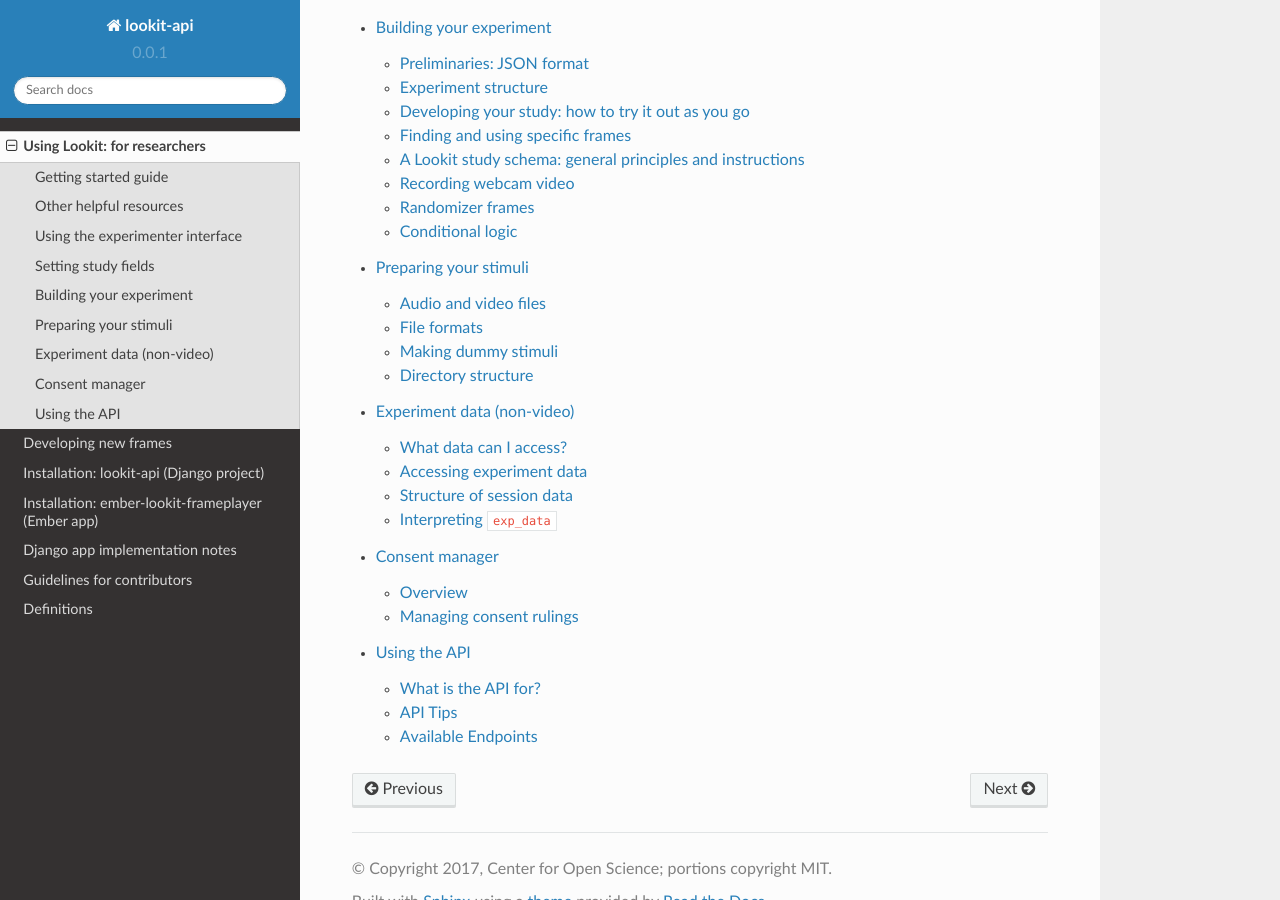
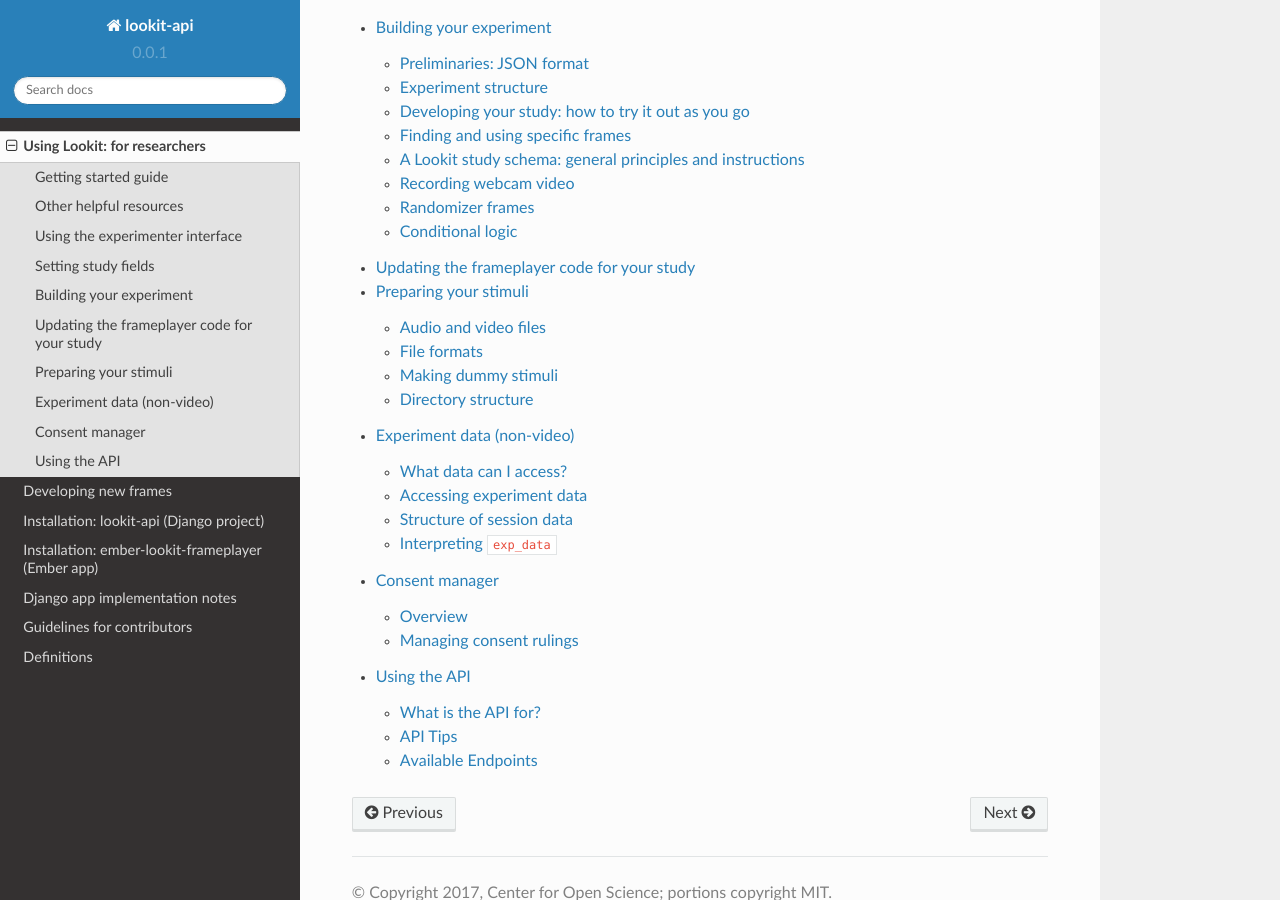
Before and after one commit to lookit/lookit-docs, a Sphinx documentation site: the page built from docs/source/researchers.rst, in a window 1280 px wide and 900 px high, scrolled down 696 px. Built offline with Sphinx 7.4.7 and the Read the Docs theme 2.0.0, drawn with Linux system fonts in a browser that asks for light colours; some of the changed lines change nothing that is shown.

Commit message:
add walkthrough about how to edit code used in a study

```diff
--- /dev/null
+++ b/docs/source/researchers-update-code.rst
@@ -0,0 +1,79 @@
+#############################################
+Updating the frameplayer code for your study
+#############################################
+
+In the future, there may be changes in the Lookit frameplayer code that you want your study to use - for instance, a bug fix for an issue your participants are encountering or a new frame you want to use. (By default, your study keeps chugging along using exactly the same code, so that updates can't change how your study works without your knowledge.) Here's how you can update the code used:
+
+1. Click "Edit study" on the study you want to update.
+
+.. image:: _static/img/update_code/edit_study.png
+    :alt: Edit study button
+
+----------
+
+2. Scroll down to the "Change Study Type and Dependencies" section. You should see a value in the ``last_known_player_sha`` field if you have built study dependencies before, like this:
+
+.. image:: _static/img/update_code/initial_state.png
+    :alt: Filled in sha value
+
+If you want to know more about what code is currently being used, you can go to ``[player_repo_url]/commit/[last_known_player_sha]``. In the example above, that would be `<https://github.com/lookit/ember-lookit-frameplayer/commit/c4ee4a8b5c7921f9b6a4f027de84d7122ebfe1b8`_.
+
+You can edit the ``player_repo_url`` to use a different repo entirely, like your own fork. The steps are the same regardless of which repo you're using, but pointing to your own code is more advanced. We'll focus here on just updating the version of the central Lookit code you're using.
+
+----------
+
+3.
+
+**Option 1**: You can delete the value in ``last_known_player_sha`` and leave it blank to use the default value, which is the most recent version of the Lookit frameplayer code.
+
+.. image:: _static/img/update_code/blank_sha.png
+    :alt: Blank sha value to use default
+
+**Option 2**: You can paste in the ID of the code version you want to use ("commit sha"). You can see what each new commit did and choose one by going to `<https://github.com/lookit/ember-lookit-frameplayer/commits/master>`_. Click the clipboard button (circled) to copy the commit sha.
+
+.. image:: _static/img/update_code/commit_list.png
+    :alt: List of commits to master
+
+By default you will see only commits to the "master" branch of the frameplayer. If you want to use a particular feature branch, you can select it instead:
+
+.. image:: _static/img/update_code/branch_list.png
+    :alt: Dropdown menu of code branches
+
+You can click on any commit for more detail about what was changed. From there you can also see the commit sha (circled).
+
+.. image:: _static/img/update_code/commit_detail.png
+    :alt: Detailed view of commit
+
+Paste the commit sha you want to use into the study edit view:
+
+.. image:: _static/img/update_code/filled_sha.png
+    :alt: Example sha value filled in
+
+----------
+
+4. Click "Save". You will see a warning pop up if your study has already been approved, telling you it will be rejected automatically and require re-review. This is so that Lookit staff can review any new code you're using (in particular if you're using your own repo).
+
+.. image:: _static/img/update_code/click_save.png
+    :alt: Save button
+
+.. image:: _static/img/update_code/save_warning.png
+    :alt: Save warning
+
+----------
+
+5. Because the code you're using is different now, you will need to build preview dependencies before you can see the study preview again, and you will need to build dependencies before you can start your study again. Even if you are just updating to the latest version of the master branch, you should preview your study and make sure everything still works just how you want it to! Click "Build preview dependencies."
+
+.. image:: _static/img/update_code/build_preview.png
+    :alt: Build preview dependencies button
+
+Once you get an email notification that preview dependencies are built, you will be able to click "See Preview" above.
+
+.. image:: _static/img/update_code/see_preview.png
+    :alt: See preview button
+
+----------
+
+6. Once you are satisfied with your study preview, return to your main study page where you will probably see that its state is "rejected." Click "change state" and select "submit" to submit your study for re-approval. Once it is approved, you will be able to start data collection again. You will need to click "Build dependencies" and wait for that process to complete (about ten minutes) before you can start the study.
+
+.. image:: _static/img/update_code/change_state.png
+    :alt: Change study state
--- a/docs/source/researchers.rst
+++ b/docs/source/researchers.rst
@@ -11,6 +11,7 @@
    researchers-using-platform
    researchers-set-study-fields
    researchers-create-experiment
+   researchers-update-code
    researchers-prep-stimuli
    researchers-experiment-data
    researchers-manage-consent
```
Also changed, not shown: docs/source/_static/img/update_code/blank_sha.png (added), docs/source/_static/img/update_code/branch_list.png (added), docs/source/_static/img/update_code/build_preview.png (added), docs/source/_static/img/update_code/change_state.png (added), docs/source/_static/img/update_code/click_save.png (added), docs/source/_static/img/update_code/commit_detail.png (added), docs/source/_static/img/update_code/commit_list.png (added), docs/source/_static/img/update_code/edit_study.png (added), docs/source/_static/img/update_code/filled_sha.png (added), docs/source/_static/img/update_code/initial_state.png (added), docs/source/_static/img/update_code/save_warning.png (added), docs/source/_static/img/update_code/see_preview.png (added).
